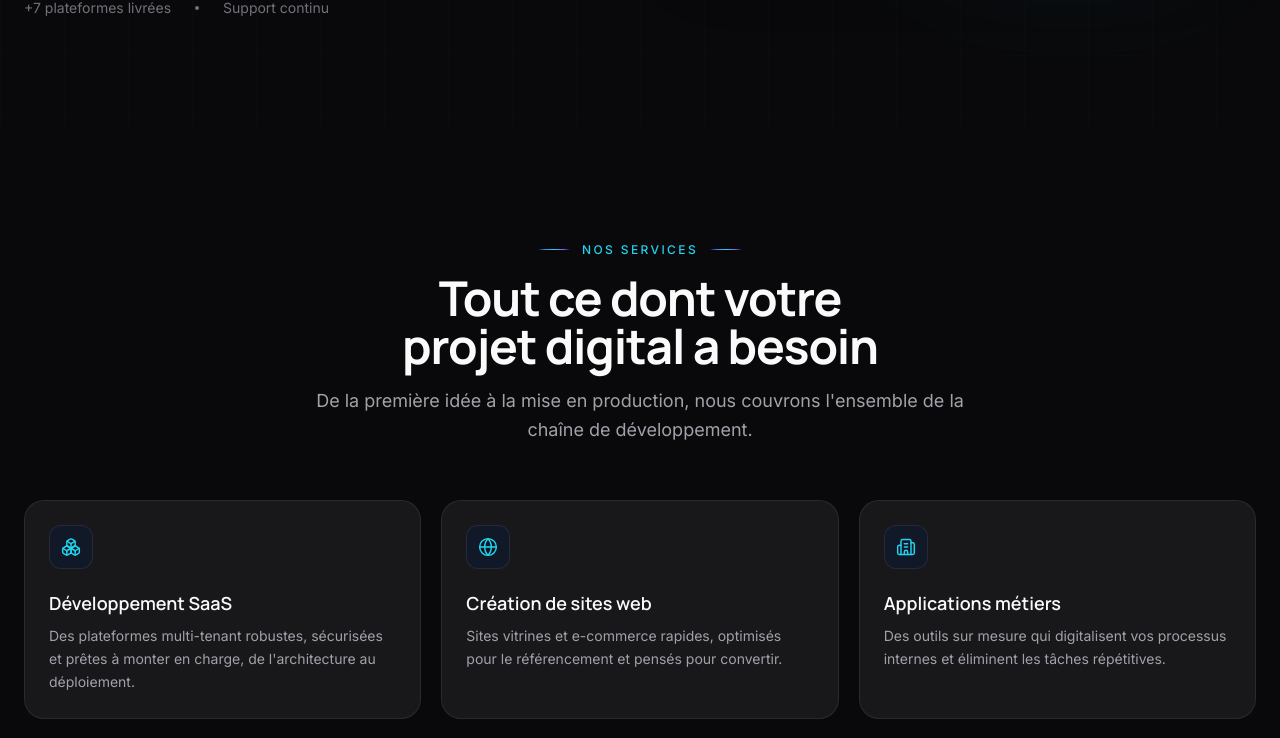
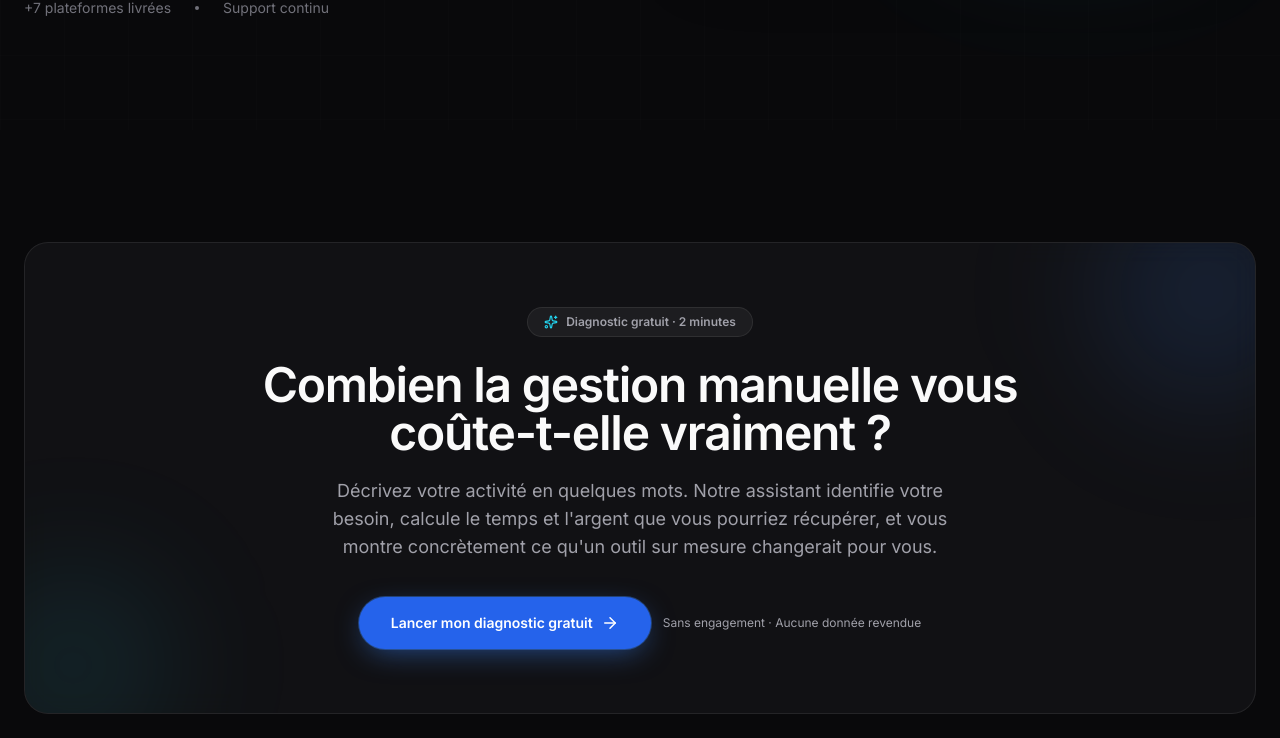
Before and after one commit to Mermoz7310/site-web, a Next.js app: page / in a window 1280 px wide. Shown: the part 777-1515 px from the top of the page. Built offline with nearby package versions, Linux system fonts and the light colour scheme.

Commit message:
Section et lien diagnostic sur page accueil

```diff
--- a/src/app/page.tsx
+++ b/src/app/page.tsx
@@ -1,5 +1,6 @@
 import { Navbar } from "@/components/sections/Navbar";
 import { Hero } from "@/components/sections/Hero";
+import { DiagnosticCTA } from "@/components/sections/DiagnosticCTA";
 import { Services } from "@/components/sections/Services";
 import { WhyUs } from "@/components/sections/WhyUs";
 import { Process } from "@/components/sections/Process";
@@ -9,13 +10,13 @@ import { Testimonials } from "@/components/sections/Testimonials";
 import { Faq } from "@/components/sections/Faq";
 import { Contact } from "@/components/sections/Contact";
 import { Footer } from "@/components/sections/Footer";
-
 export default function Home() {
   return (
     <>
       <Navbar />
       <main>
         <Hero />
+        <DiagnosticCTA />
         <Services />
         <WhyUs />
         <Process />
--- /dev/null
+++ b/src/components/sections/DiagnosticCTA.tsx
@@ -0,0 +1,60 @@
+"use client";
+
+import { motion } from "framer-motion";
+import { Sparkles, ArrowRight } from "lucide-react";
+import { Button } from "@/components/ui/Button";
+
+export function DiagnosticCTA() {
+  return (
+    <section id="diagnostic-cta" className="relative py-20 sm:py-28">
+      <div className="mx-auto max-w-7xl px-4 sm:px-6">
+        <motion.div
+          initial={{ opacity: 0, y: 40 }}
+          whileInView={{ opacity: 1, y: 0 }}
+          viewport={{ once: true, margin: "-80px" }}
+          transition={{ duration: 0.7, ease: [0.16, 1, 0.3, 1] }}
+          className="relative overflow-hidden rounded-3xl glass px-6 py-12 sm:px-14 sm:py-16"
+        >
+          {/* halo décoratif */}
+          <div
+            aria-hidden
+            className="pointer-events-none absolute -right-24 -top-24 h-72 w-72 rounded-full blur-3xl"
+            style={{ background: "radial-gradient(circle, rgba(59,130,246,0.25), transparent 70%)" }}
+          />
+          <div
+            aria-hidden
+            className="pointer-events-none absolute -left-20 -bottom-20 h-64 w-64 rounded-full blur-3xl"
+            style={{ background: "radial-gradient(circle, rgba(34,211,238,0.18), transparent 70%)" }}
+          />
+
+          <div className="relative flex flex-col items-center text-center">
+            <div className="inline-flex items-center gap-2 rounded-full border border-[var(--color-border-glow)] bg-white/5 px-4 py-1.5 text-xs font-semibold text-[var(--color-ink-muted)]">
+              <Sparkles size={14} className="text-[var(--color-brand-cyan)]" />
+              Diagnostic gratuit · 2 minutes
+            </div>
+
+            <h2 className="mt-6 max-w-3xl text-3xl sm:text-4xl lg:text-5xl font-bold tracking-tight text-[var(--color-ink)]">
+              Combien la gestion manuelle vous coûte-t-elle vraiment&nbsp;?
+            </h2>
+
+            <p className="mt-5 max-w-2xl text-base sm:text-lg text-[var(--color-ink-muted)]">
+              Décrivez votre activité en quelques mots. Notre assistant identifie votre besoin,
+              calcule le temps et l&apos;argent que vous pourriez récupérer, et vous montre
+              concrètement ce qu&apos;un outil sur mesure changerait pour vous.
+            </p>
+
+            <div className="mt-9 flex flex-col sm:flex-row items-center gap-3">
+              <Button href="/diagnostic" className="text-base px-8 py-4">
+                Lancer mon diagnostic gratuit
+                <ArrowRight size={18} />
+              </Button>
+              <span className="text-xs text-[var(--color-ink-muted)]">
+                Sans engagement · Aucune donnée revendue
+              </span>
+            </div>
+          </div>
+        </motion.div>
+      </div>
+    </section>
+  );
+}
--- a/src/components/sections/Navbar.tsx
+++ b/src/components/sections/Navbar.tsx
@@ -1,5 +1,4 @@
 "use client";
-
 import { useState, useEffect } from "react";
 import { motion, AnimatePresence } from "framer-motion";
 import { Menu, X } from "lucide-react";
@@ -10,14 +9,12 @@ import { navLinks } from "@/data/site";
 export function Navbar() {
   const [scrolled, setScrolled] = useState(false);
   const [open, setOpen] = useState(false);
-
   useEffect(() => {
     const onScroll = () => setScrolled(window.scrollY > 16);
     onScroll();
     window.addEventListener("scroll", onScroll, { passive: true });
     return () => window.removeEventListener("scroll", onScroll);
   }, []);
-
   return (
     <header className="fixed top-0 inset-x-0 z-50">
       <motion.nav
@@ -36,7 +33,6 @@ export function Navbar() {
           <a href="#top" aria-label="221BelCode — accueil">
             <Logo />
           </a>
-
           <ul className="hidden lg:flex items-center gap-1">
             {navLinks.map((link) => (
               <li key={link.href}>
@@ -49,11 +45,15 @@ export function Navbar() {
               </li>
             ))}
           </ul>
-
-          <div className="hidden lg:block">
+          <div className="hidden lg:flex items-center gap-2">
+            <a
+              href="/diagnostic"
+              className="px-4 py-2 text-sm font-medium text-[var(--color-brand-cyan)] hover:text-[var(--color-ink)] rounded-lg hover:bg-white/5 transition-colors"
+            >
+              Diagnostic gratuit
+            </a>
             <Button href="#contact">Demander un devis</Button>
           </div>
-
           <button
             className="lg:hidden grid place-items-center h-10 w-10 rounded-lg text-[var(--color-ink)] hover:bg-white/5"
             onClick={() => setOpen((v) => !v)}
@@ -63,7 +63,6 @@ export function Navbar() {
             {open ? <X size={22} /> : <Menu size={22} />}
           </button>
         </div>
-
         <AnimatePresence>
           {open && (
             <motion.div
@@ -85,7 +84,14 @@ export function Navbar() {
                     </a>
                   </li>
                 ))}
-                <li className="p-2">
+                <li className="p-2 space-y-2">
+                  <a
+                    href="/diagnostic"
+                    onClick={() => setOpen(false)}
+                    className="block text-center rounded-full px-6 py-3 text-sm font-semibold text-[var(--color-brand-cyan)] border border-[var(--color-border-glow)]"
+                  >
+                    Diagnostic gratuit
+                  </a>
                   <a
                     href="#contact"
                     onClick={() => setOpen(false)}
```
